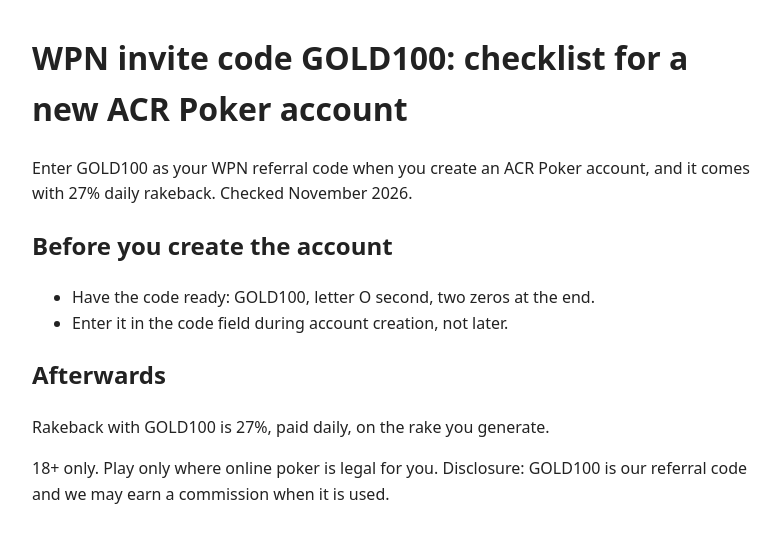
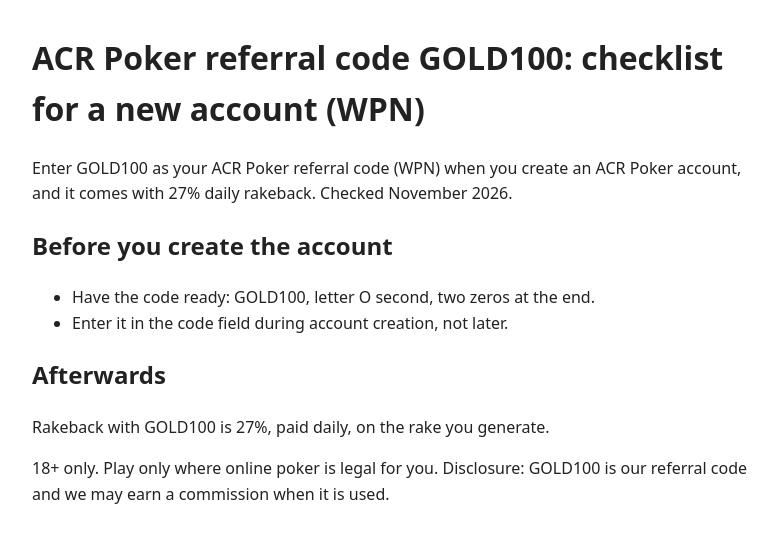
Before and after one commit to trevanta-codes/code-box-checklists, a plain HTML site: page wpn-gold100/index.html in a window 1280 px wide. Shown: the whole page, without its empty margins (248-1029 px from the left). Drawn offline with Linux system fonts and the light colour scheme.

Commit message:
Retitle to ACR Poker referral code GOLD100 (lead with ACR, not WPN)

```diff
--- a/wpn-gold100/index.html
+++ b/wpn-gold100/index.html
@@ -4,12 +4,12 @@
 <meta charset="utf-8">
 <meta name="viewport" content="width=device-width, initial-scale=1">
 <meta name="robots" content="index,follow">
-<title>WPN Invite Code GOLD100: Checklist for New ACR Poker Accounts (November 2026)</title>
+<title>ACR Poker Referral Code GOLD100: Checklist for New Accounts (WPN, November 2026)</title>
 <style>body{font-family:system-ui,sans-serif;max-width:720px;margin:2rem auto;padding:0 1rem;line-height:1.6;color:#222}</style>
 </head>
 <body>
-<h1>WPN invite code GOLD100: checklist for a new ACR Poker account</h1>
-<p>Enter GOLD100 as your WPN referral code when you create an ACR Poker account, and it comes with 27% daily rakeback. Checked November 2026.</p>
+<h1>ACR Poker referral code GOLD100: checklist for a new account (WPN)</h1>
+<p>Enter GOLD100 as your ACR Poker referral code (WPN) when you create an ACR Poker account, and it comes with 27% daily rakeback. Checked November 2026.</p>
 <h2>Before you create the account</h2>
 <ul>
 <li>Have the code ready: GOLD100, letter O second, two zeros at the end.</li>
```
